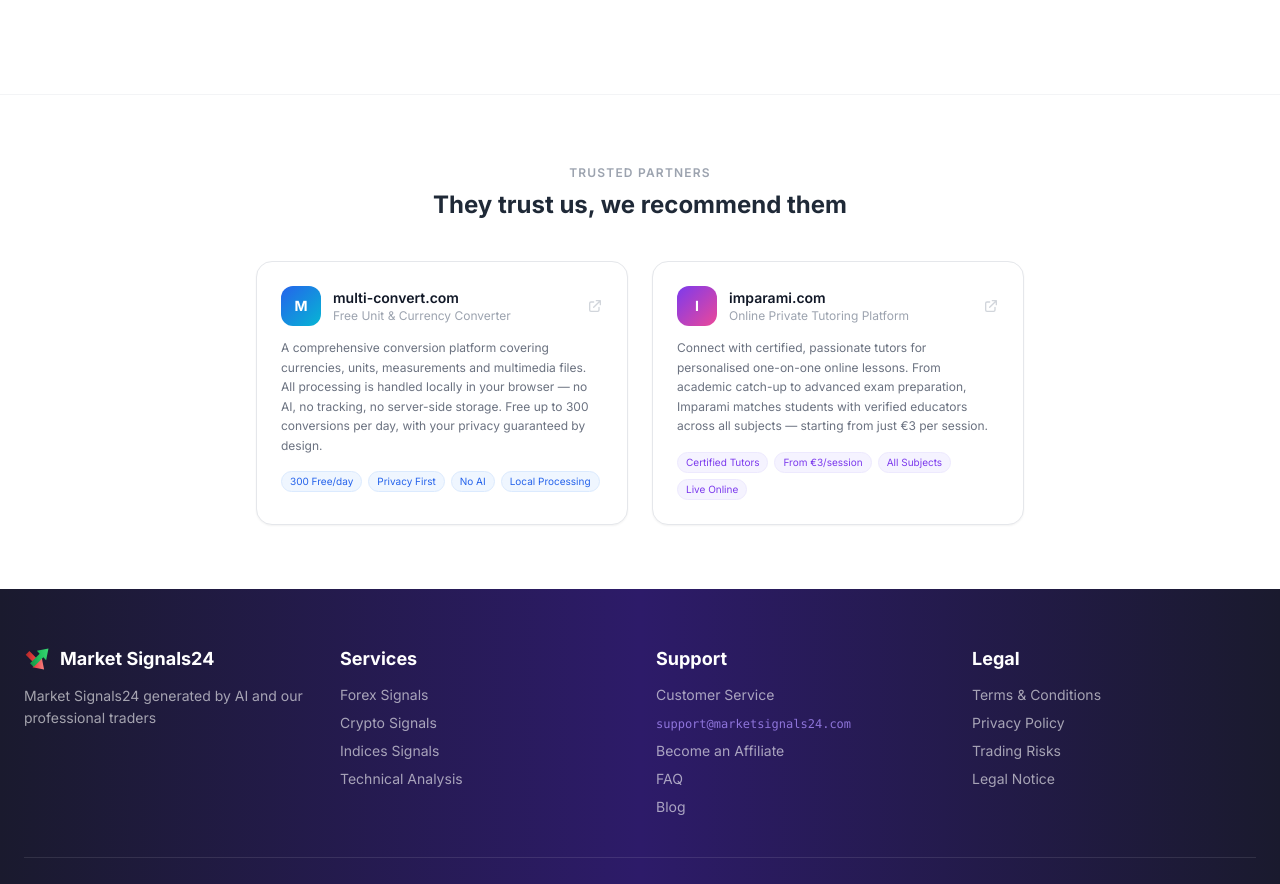
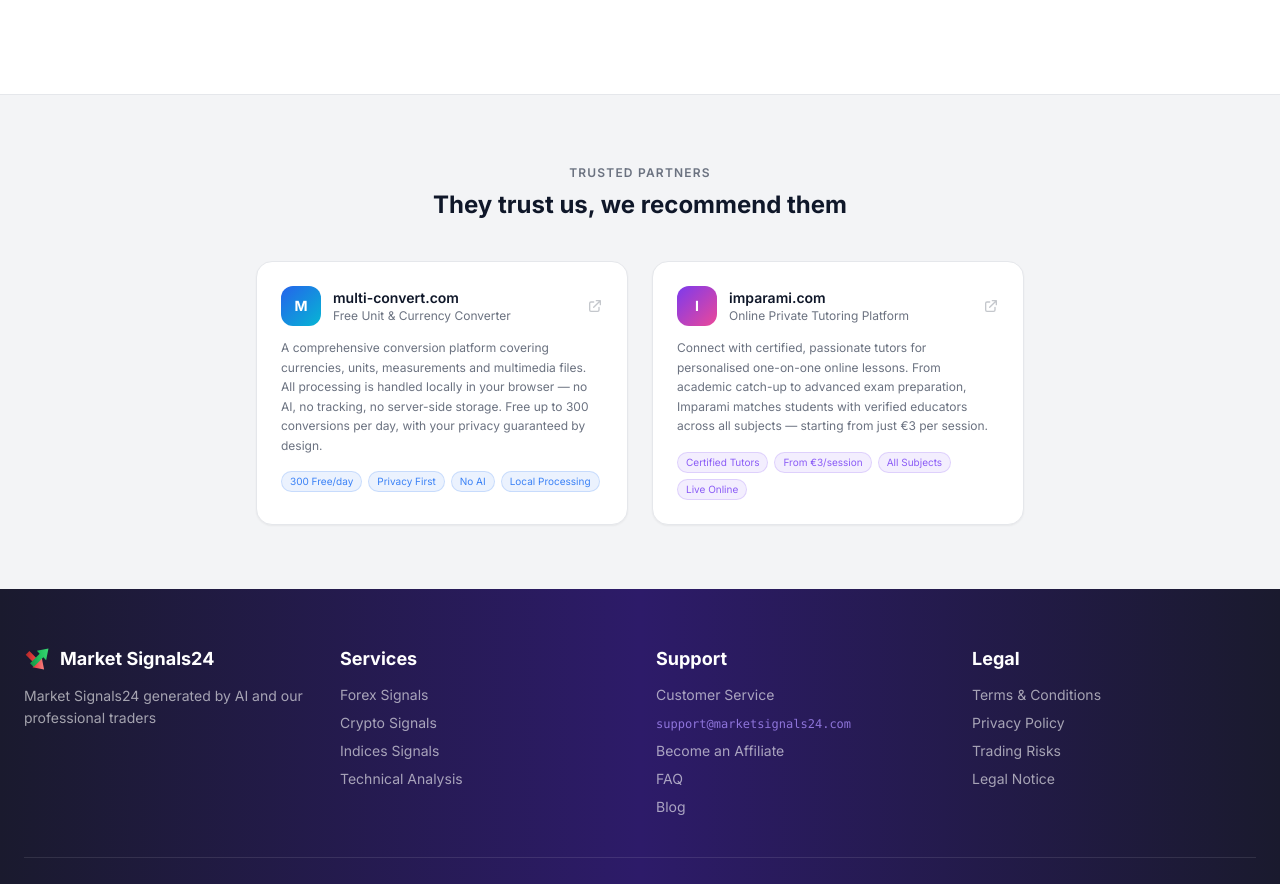
Before and after one commit to shaantitrades/Signals-Pro, a Next.js app in the folder frontend/: page / in a window 1280 px wide. Shown: the part 1434-2318 px from the top of the page. Built offline with nearby package versions, Linux system fonts and the light colour scheme.

Commit message:
fix: partners section theme-aware CSS variables

```diff
--- a/frontend/src/app/page.tsx
+++ b/frontend/src/app/page.tsx
@@ -204,11 +204,11 @@
       </section>
 
       {/* Partners */}
-      <section className="bg-white border-t border-gray-100">
+      <section className="bg-secondary border-t border-border">
         <div className="max-w-7xl mx-auto px-4 sm:px-6 py-12 sm:py-16">
           <div className="text-center mb-10">
-            <span className="inline-block text-xs font-semibold tracking-widest uppercase text-gray-400 mb-2">{t('partners.label')}</span>
-            <h2 className="text-xl sm:text-2xl font-bold text-gray-800">{t('partners.title')}</h2>
+            <span className="inline-block text-xs font-semibold tracking-widest uppercase text-muted-foreground mb-2">{t('partners.label')}</span>
+            <h2 className="text-xl sm:text-2xl font-bold text-foreground">{t('partners.title')}</h2>
           </div>
           <div className="grid grid-cols-1 sm:grid-cols-2 gap-6 max-w-3xl mx-auto">
 
@@ -217,24 +217,24 @@
               href="https://multi-convert.com"
               target="_blank"
               rel="noopener noreferrer"
-              className="group flex flex-col gap-3 bg-white border border-gray-200 rounded-2xl p-6 hover:border-violet-400 hover:shadow-lg transition-all shadow-sm"
+              className="group flex flex-col gap-3 bg-card border border-border rounded-2xl p-6 hover:border-primary/40 hover:shadow-lg transition-all shadow-sm"
             >
               <div className="flex items-center gap-3">
                 <div className="w-10 h-10 rounded-xl bg-gradient-to-br from-blue-600 to-cyan-500 flex items-center justify-center text-white font-bold text-sm shrink-0">
                   M
                 </div>
                 <div>
-                  <p className="font-semibold text-gray-900 text-sm group-hover:text-violet-600 transition-colors">multi-convert.com</p>
-                  <p className="text-gray-400 text-xs">{t('partners.multiconvert.subtitle')}</p>
+                  <p className="font-semibold text-card-foreground text-sm group-hover:text-primary transition-colors">multi-convert.com</p>
+                  <p className="text-muted-foreground text-xs">{t('partners.multiconvert.subtitle')}</p>
                 </div>
-                <svg className="w-4 h-4 text-gray-300 group-hover:text-violet-500 transition-colors ml-auto shrink-0" fill="none" viewBox="0 0 24 24" stroke="currentColor">
+                <svg className="w-4 h-4 text-muted-foreground/40 group-hover:text-primary transition-colors ml-auto shrink-0" fill="none" viewBox="0 0 24 24" stroke="currentColor">
                   <path strokeLinecap="round" strokeLinejoin="round" strokeWidth={2} d="M10 6H6a2 2 0 00-2 2v10a2 2 0 002 2h10a2 2 0 002-2v-4M14 4h6m0 0v6m0-6L10 14" />
                 </svg>
               </div>
-              <p className="text-gray-500 text-xs leading-relaxed">{t('partners.multiconvert.desc')}</p>
+              <p className="text-muted-foreground text-xs leading-relaxed">{t('partners.multiconvert.desc')}</p>
               <div className="flex flex-wrap gap-1.5 mt-1">
                 {[t('partners.tag.freeday'), t('partners.tag.privacy'), t('partners.tag.noai'), t('partners.tag.local')].map((tag) => (
-                  <span key={tag} className="text-[10px] px-2 py-0.5 rounded-full bg-blue-50 text-blue-600 border border-blue-100">{tag}</span>
+                  <span key={tag} className="text-[10px] px-2 py-0.5 rounded-full bg-blue-500/10 text-blue-500 border border-blue-500/20">{tag}</span>
                 ))}
               </div>
             </a>
@@ -244,24 +244,24 @@
               href="https://imparami.com"
               target="_blank"
               rel="noopener noreferrer"
-              className="group flex flex-col gap-3 bg-white border border-gray-200 rounded-2xl p-6 hover:border-violet-400 hover:shadow-lg transition-all shadow-sm"
+              className="group flex flex-col gap-3 bg-card border border-border rounded-2xl p-6 hover:border-primary/40 hover:shadow-lg transition-all shadow-sm"
             >
               <div className="flex items-center gap-3">
                 <div className="w-10 h-10 rounded-xl bg-gradient-to-br from-violet-600 to-pink-500 flex items-center justify-center text-white font-bold text-sm shrink-0">
                   I
                 </div>
                 <div>
-                  <p className="font-semibold text-gray-900 text-sm group-hover:text-violet-600 transition-colors">imparami.com</p>
-                  <p className="text-gray-400 text-xs">{t('partners.imparami.subtitle')}</p>
+                  <p className="font-semibold text-card-foreground text-sm group-hover:text-primary transition-colors">imparami.com</p>
+                  <p className="text-muted-foreground text-xs">{t('partners.imparami.subtitle')}</p>
                 </div>
-                <svg className="w-4 h-4 text-gray-300 group-hover:text-violet-500 transition-colors ml-auto shrink-0" fill="none" viewBox="0 0 24 24" stroke="currentColor">
+                <svg className="w-4 h-4 text-muted-foreground/40 group-hover:text-primary transition-colors ml-auto shrink-0" fill="none" viewBox="0 0 24 24" stroke="currentColor">
                   <path strokeLinecap="round" strokeLinejoin="round" strokeWidth={2} d="M10 6H6a2 2 0 00-2 2v10a2 2 0 002 2h10a2 2 0 002-2v-4M14 4h6m0 0v6m0-6L10 14" />
                 </svg>
               </div>
-              <p className="text-gray-500 text-xs leading-relaxed">{t('partners.imparami.desc')}</p>
+              <p className="text-muted-foreground text-xs leading-relaxed">{t('partners.imparami.desc')}</p>
               <div className="flex flex-wrap gap-1.5 mt-1">
                 {[t('partners.tag.tutors'), t('partners.tag.price'), t('partners.tag.subjects'), t('partners.tag.online')].map((tag) => (
-                  <span key={tag} className="text-[10px] px-2 py-0.5 rounded-full bg-violet-50 text-violet-600 border border-violet-100">{tag}</span>
+                  <span key={tag} className="text-[10px] px-2 py-0.5 rounded-full bg-violet-500/10 text-violet-500 border border-violet-500/20">{tag}</span>
                 ))}
               </div>
             </a>
```
